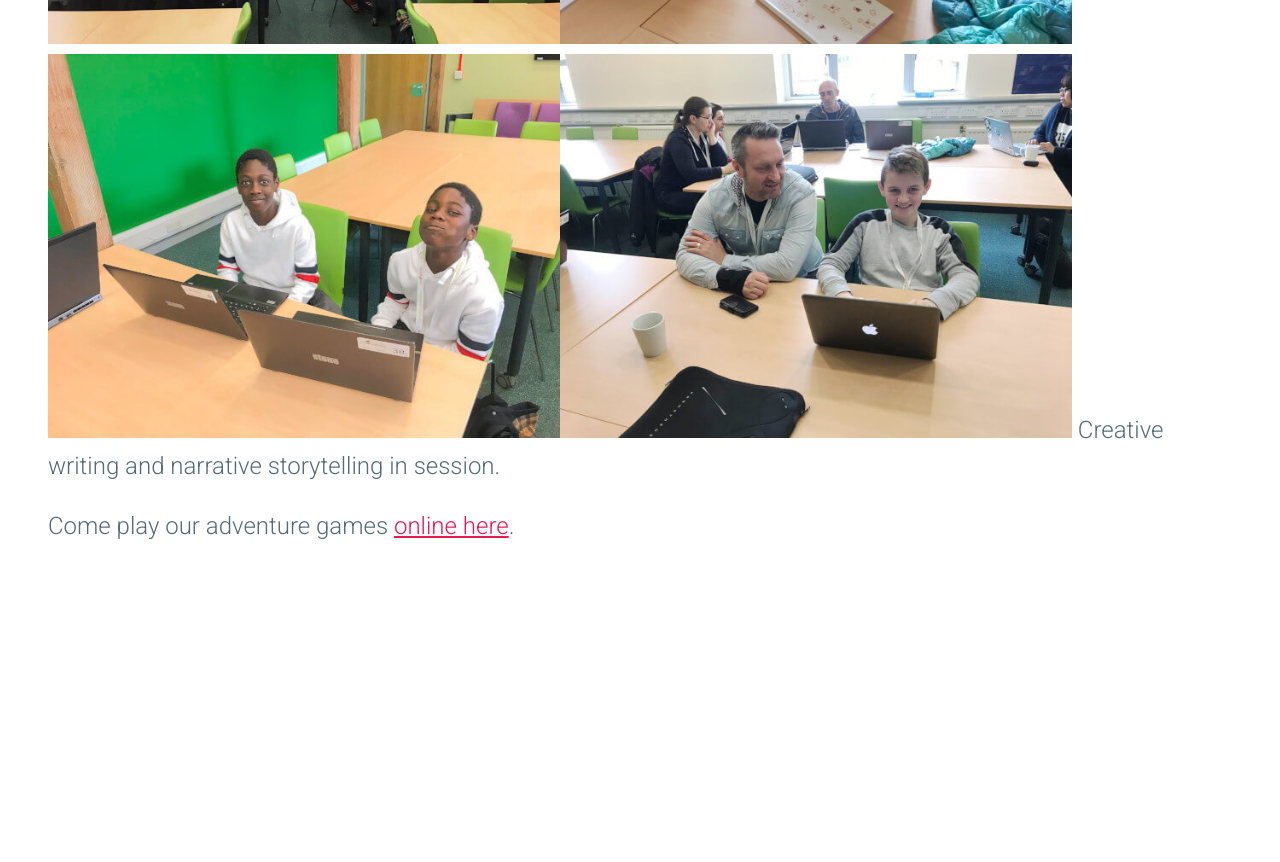
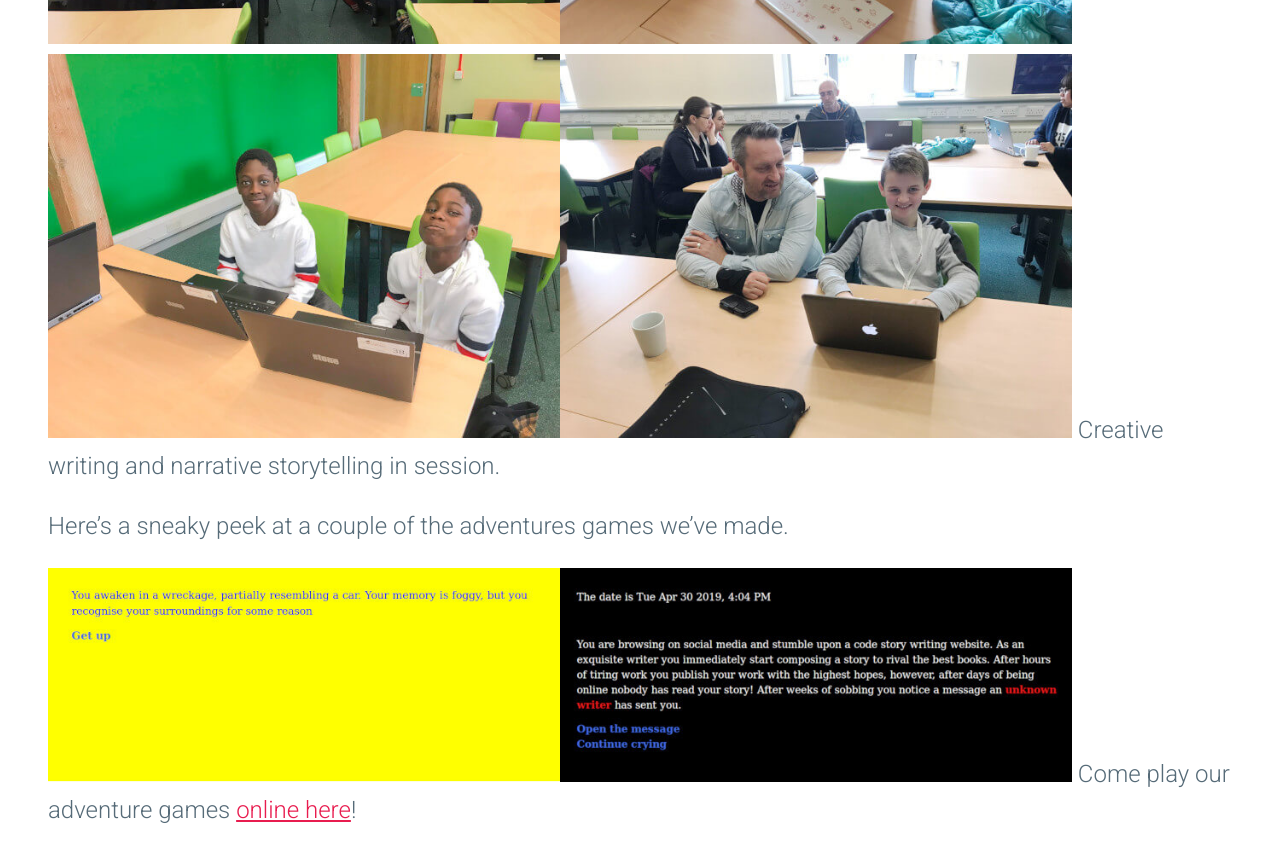
Before and after one commit to bradford-coderdojo/bradford-coderdojo.github.io, a Jekyll site: the page built from _posts/2019-04-27-adventure-games-cosmo-robots-and-microbits.md, in a window 1280 px wide and 900 px high, scrolled down 3014 px. Shown: the top 862 px of the window. Built offline with Jekyll 4.4.1, drawn with Linux system fonts in a browser that asks for light colours; before the commit the page ends 3630 px from its top, so only the background shows below that.

Commit message:
screenshots

```diff
--- a/_posts/2019-04-27-adventure-games-cosmo-robots-and-microbits.md
+++ b/_posts/2019-04-27-adventure-games-cosmo-robots-and-microbits.md
@@ -20,4 +20,7 @@ shi and Kriss looking at scripting in Twine.
 ![april4](/assets/2019-04-27-4.jpg)
 Creative writing and narrative storytelling in session.
 
-Come play our adventure games [online here](bradford-coderdojo.github.io/twine/).
+Here's a sneaky peek at a couple of the adventures games we've made.
+
+![april6](/assets/2019-04-27-6.jpg)
+Come play our adventure games [online here](https://bradford-coderdojo.github.io/twine/)!
```
Also changed, not shown: assets/2019-04-27-6.jpg (added).
